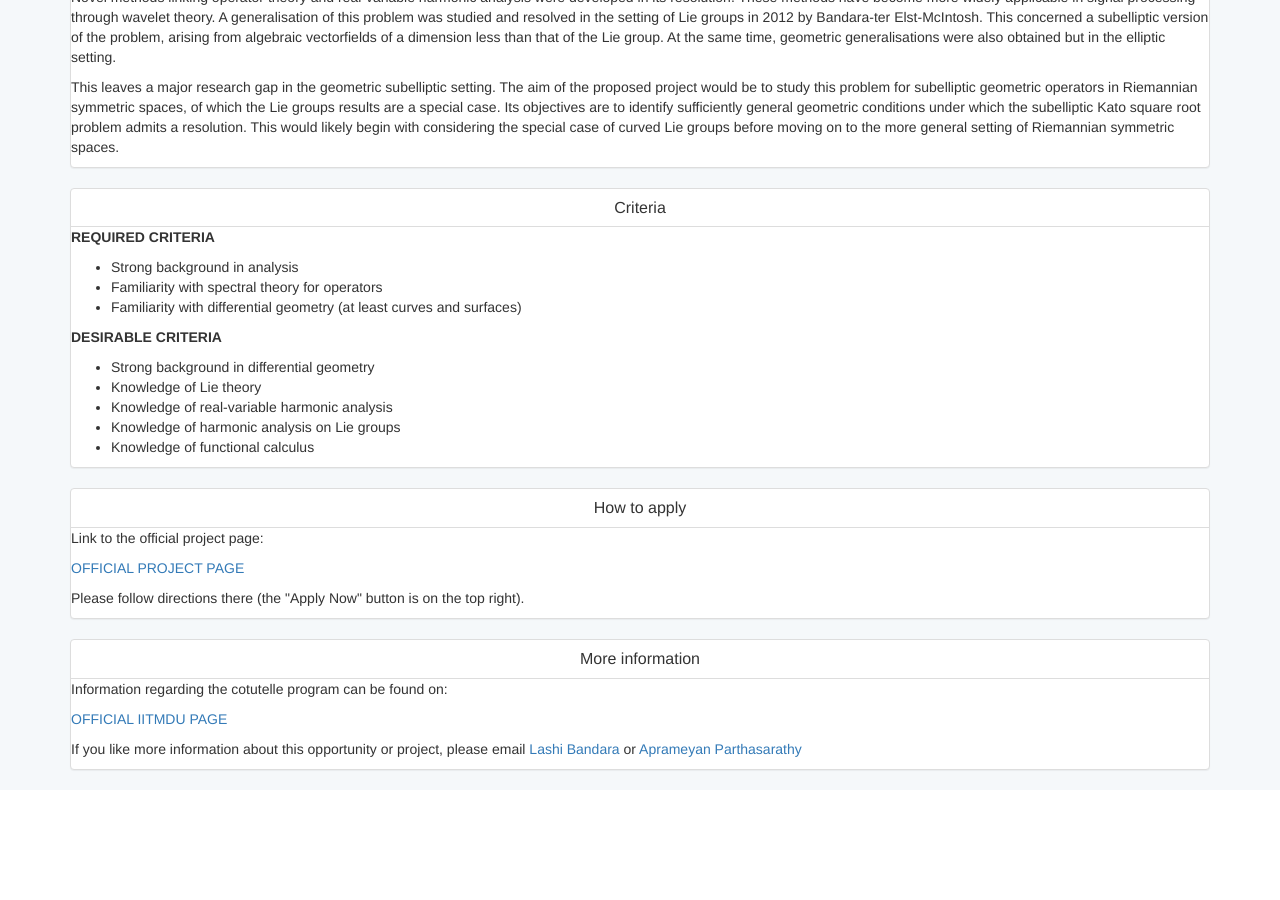
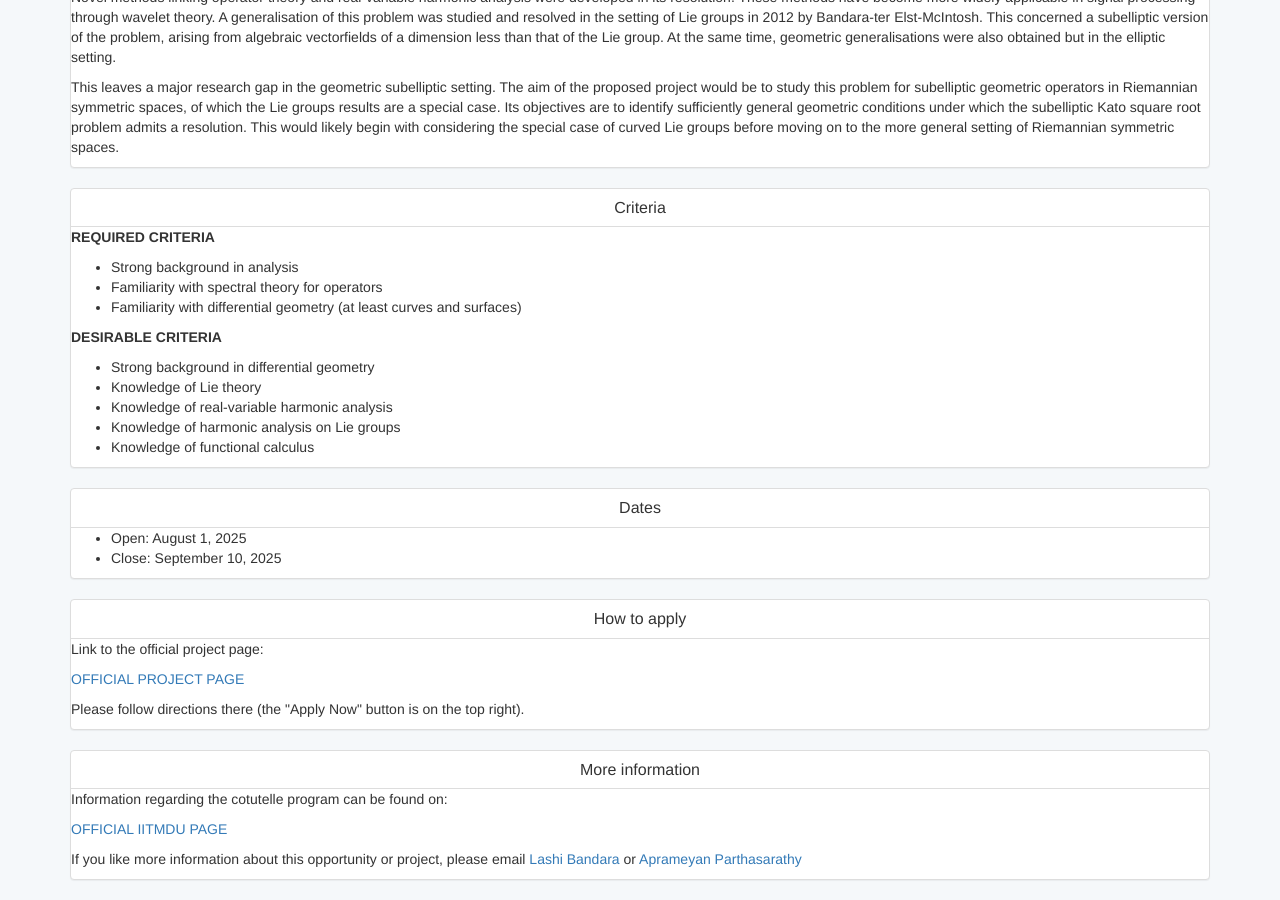
Before and after one commit to lashi-bandara/lashi-bandara.github.io, a Jekyll site: the page built from toc/supervision/ksqrtrs.html, in a window 1280 px wide and 900 px high, scrolled down 949 px. Built offline with Jekyll 4.4.1, drawn with Linux system fonts in a browser that asks for light colours; before the commit the page ends 1739 px from its top, so only the background shows below that.

Commit message:
Added dates

```diff
--- a/toc/supervision/ksqrtrs.html
+++ b/toc/supervision/ksqrtrs.html
@@ -17,7 +17,6 @@ This is an exciting opportunity for an enthusiastic and motivated student to pur
 
 <p>Melbourne has an active mathematical culture including nearby at Monash and Melbourne Universities. Chennai is similar with institutes including the Chennai Mathematical Institute and the Institute for Mathematical Sciences at Chennai.
 </p>
-
 </div>
 
 
@@ -61,6 +60,19 @@ The resolution of the Kato Square Root problem  by Auscher-Hofmann-Lacey-McIntos
     </ul>
 </div>
 
+
+<div class="panel panel-default content-panel">
+  <div class="panel-heading">
+    <h1 class="panel-title">Dates</h1>
+  </div>
+
+    <ul>
+	<li>Open: August 1, 2025 </li>
+	<li>Close: September 10, 2025 </li>
+    </ul>
+
+</div>
+
 <div class="panel panel-default content-panel">
   <div class="panel-heading">
     <h1 class="panel-title">How to apply</h1>
```
